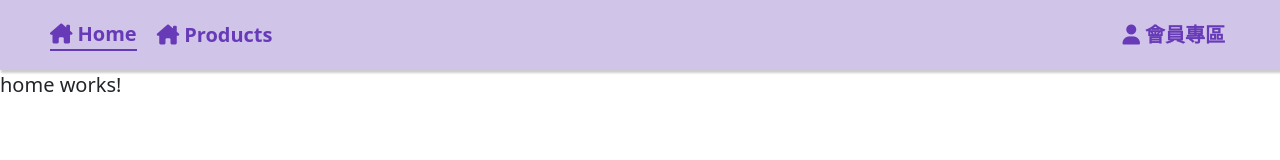
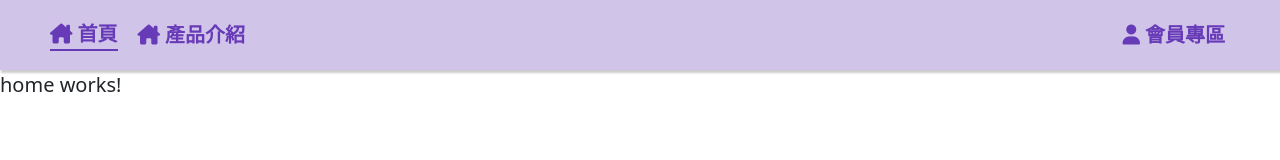
Before and after one commit to larahuang/vite_angular19_st_project, an Angular app: page /index/home in a window 1280 px wide. Shown: the top 160 px of the page. Built offline with nearby package versions, Linux system fonts and the light colour scheme.

Commit message:
新增環境變數

```diff
--- a/src/app/front/home/home.component.ts
+++ b/src/app/front/home/home.component.ts
@@ -1,5 +1,5 @@
 import { Component } from '@angular/core';
-
+import { environment } from '../../../environment/environment';
 @Component({
   selector: 'app-home',
   imports: [],
@@ -7,5 +7,8 @@ import { Component } from '@angular/core';
   styleUrl: './home.component.scss'
 })
 export class HomeComponent {
-
+ ngOnInit() {
+   console.log(environment.webApi)
+   console.log(environment.production ? 'Production' : '開發中')
+  }
 }
--- a/src/app/layout/front-layout/front-layout.component.ts
+++ b/src/app/layout/front-layout/front-layout.component.ts
@@ -10,11 +10,11 @@ import { navbarType,navListActiveType } from '../../Types/navbar';
 })
 export class FrontLayoutComponent {
   navLists: navbarType[] = [
-    { title: 'Home', path: '', icon: 'fa-solid fa-house-chimney' },
-    { title: 'Products', path: '/index/products', icon: 'fa-solid fa-house-chimney' },
+    { title: '首頁', path: '', icon: 'fa-solid fa-house-chimney' },
+    { title: '產品介紹', path: '/index/products', icon: 'fa-solid fa-house-chimney' },
   ]
   isActive: navListActiveType["isActive"] = true;
-    pageTitle: navListActiveType["pageTitle"] = "Home";
+    pageTitle: navListActiveType["pageTitle"] = "首頁";
     actionList(title: string) {
       this.pageTitle = title;
     }
--- /dev/null
+++ b/src/environment/environment.development.ts
@@ -0,0 +1,5 @@
+export const environment = {
+  production: true,
+  webApi:'網址',
+  weatherApiKey: '密碼',
+};
--- /dev/null
+++ b/src/environment/environment.ts
@@ -0,0 +1,5 @@
+export const environment = {
+  production:false,
+  webApi:'網址',
+  weatherApiKey: '密碼',
+};
```
